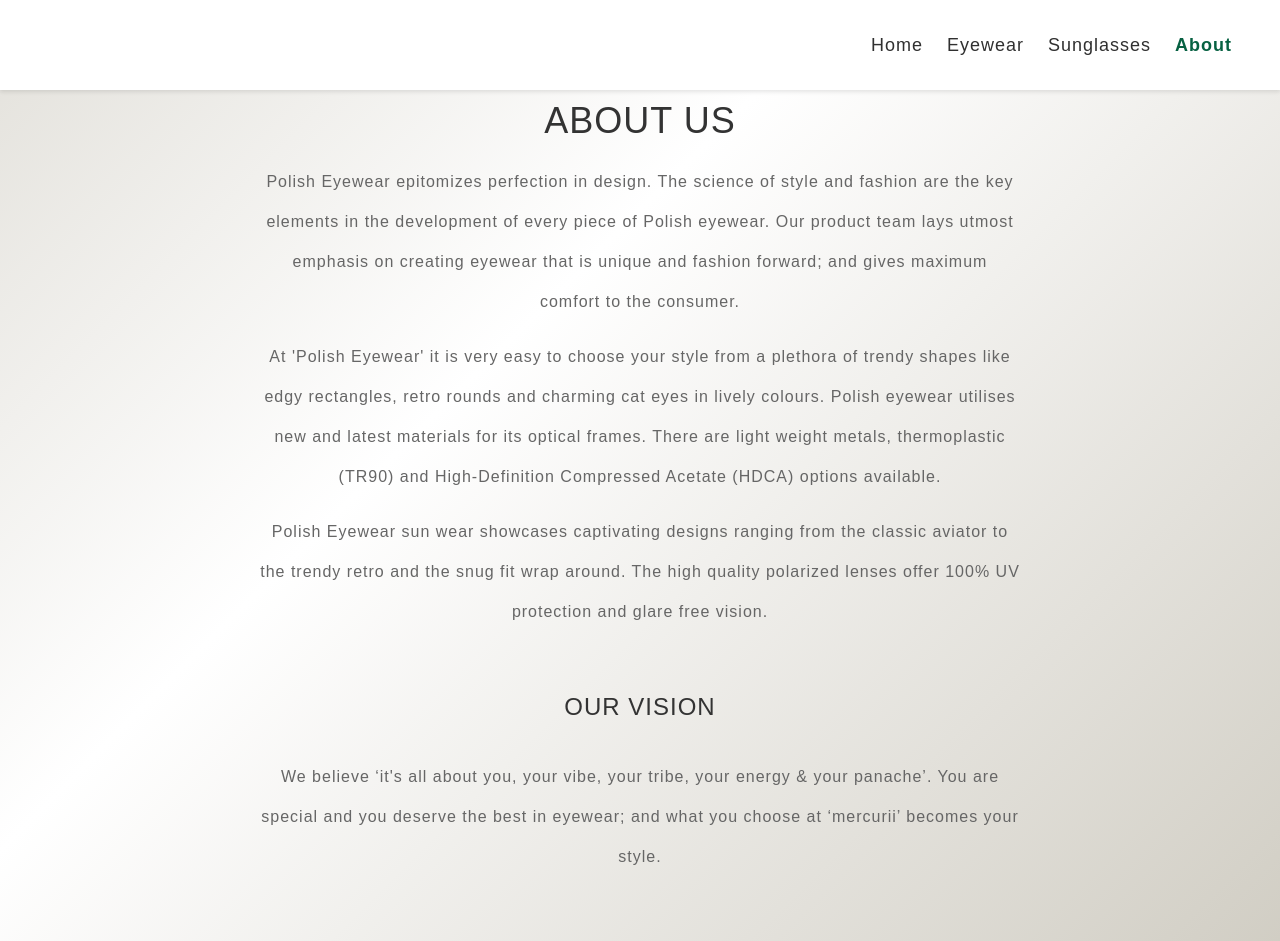
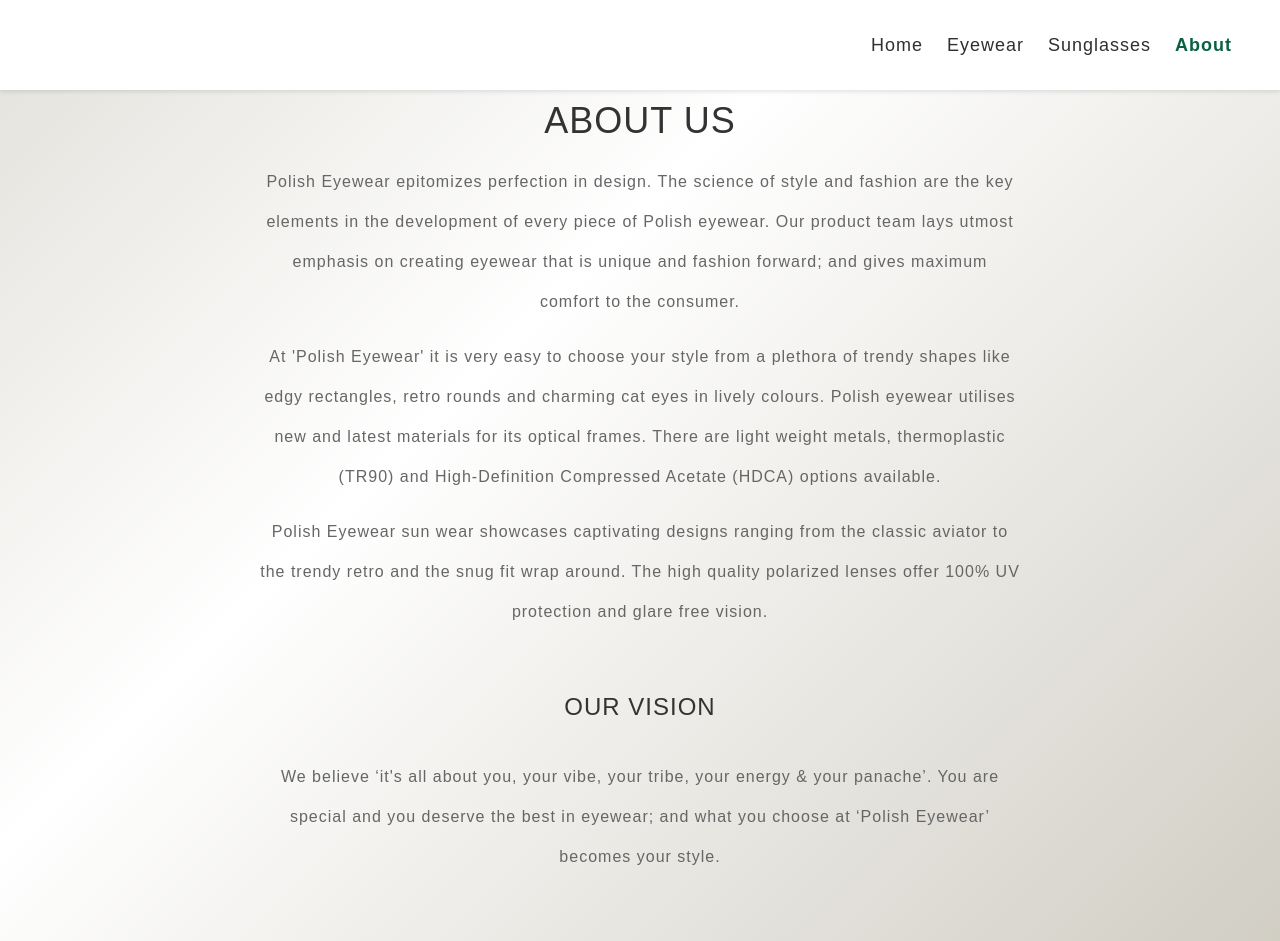
Before and after one commit to prerna-incronix/samplewebsite, a React (Create React App) app: page /About in a window 1280 px wide. Shown: the top 941 px of the page. Built offline with nearby package versions, Linux system fonts and the light colour scheme.

Commit message:
Polish Eyewear

```diff
--- a/src/Aboutus.js
+++ b/src/Aboutus.js
@@ -15,7 +15,7 @@
                 </div>
                 <div className="vision-section">
                     <h2>OUR VISION</h2>
-                    <p>We believe ‘it's all about you, your vibe, your tribe, your energy & your panache’. You are special and you deserve the best in eyewear; and what you choose at ‘mercurii’ becomes your style.</p>
+                    <p>We believe ‘it's all about you, your vibe, your tribe, your energy & your panache’. You are special and you deserve the best in eyewear; and what you choose at ‘Polish Eyewear’ becomes your style.</p>
                 </div>
                 <div className="vision-section">
                     <h2>OUR MISSION</h2>
```
